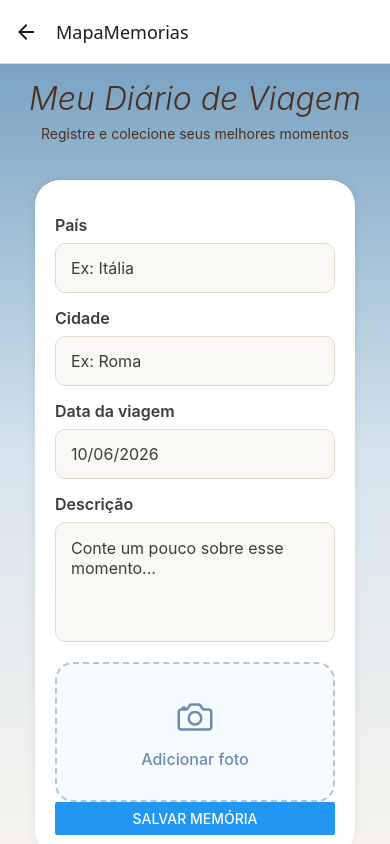
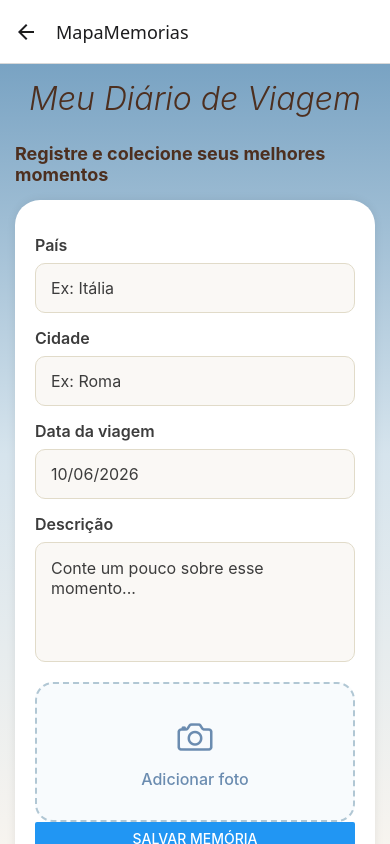
Before and after one commit to marieduardabarbieri/MapaDeMemorias, a React Native app in the folder meuApp/: screen /MapaMemorias in a window 390 px wide. Built offline with nearby package versions, Linux system fonts and the light colour scheme.

Commit message:
Correção do CRUD local de memórias com useState e useEffect, uma vez que o Editar e Excluir não estavam funcionando
Botão Editar e Excluir não estavam funcionando porque estavam dentro do método SalvarMemorio. Depois de retirado, funcionou perfeitamente

```diff
--- a/meuApp/src/screens/MapaMemorias.tsx
+++ b/meuApp/src/screens/MapaMemorias.tsx
@@ -33,7 +33,7 @@ export function MapaMemorias() {
     console.log("Tela abaerta");
   }, []);
 
-  const carregarDados = () => {
+  const salvarMemoria = () => {
     if (!pais || !cidade || !data || !descricao) {
       Alert.alert("Erro", "Preencha os dados corretamente");
       return;
@@ -72,7 +72,7 @@ export function MapaMemorias() {
     setCidade("");
     setData("");
     setDescricao("");
-
+  };
   const removerMemoria = (id: string) => {
     const novaLista = memorias.filter((memoria) => memoria.id !== id);
     setMemorias(novaLista);
@@ -86,7 +86,7 @@ export function MapaMemorias() {
 
     setEditando(memoria.id);
   };
-  };
+
   return (
     <LinearGradient
       colors={["#79A3C3", "#D6E4ED", "#F7F4EF"]}
@@ -144,7 +144,7 @@ export function MapaMemorias() {
 
           <Button
             title={editando ? "Atualizar Memória" : "Salvar Memória"}
-            onPress={carregarDados}
+            onPress={salvarMemoria}
           />
         </View>
 
@@ -203,16 +203,18 @@ const styles = StyleSheet.create({
   },
 
   subtitulo: {
-    fontSize: 14,
-    marginBottom: 30,
-    textAlign: "center",
+    fontSize: 18,
+    fontWeight: "bold",
+    marginTop: 25,
+    marginBottom: 15,
     color: "#4D2F1F",
-    lineHeight: 32,
+    alignSelf: "flex-start",
   },
   formulario: {
     backgroundColor: "#FFFFFF",
     borderRadius: 25,
     padding: 20,
+    width: "100%",
     shadowColor: "#000",
     shadowOpacity: 0.08,
     shadowRadius: 10,
@@ -294,10 +296,12 @@ const styles = StyleSheet.create({
     fontWeight: "bold",
   },
   card: {
-    backgroundColor: "#fff",
+    backgroundColor: "#FFFFFF",
+    width: "100%",
     padding: 15,
-    borderRadius: 10,
-    marginBottom: 10,
+    borderRadius: 15,
+    marginBottom: 12,
+    elevation: 3,
   },
 
   local: {
```
Lines whose indentation alone changed are shown as unchanged.
